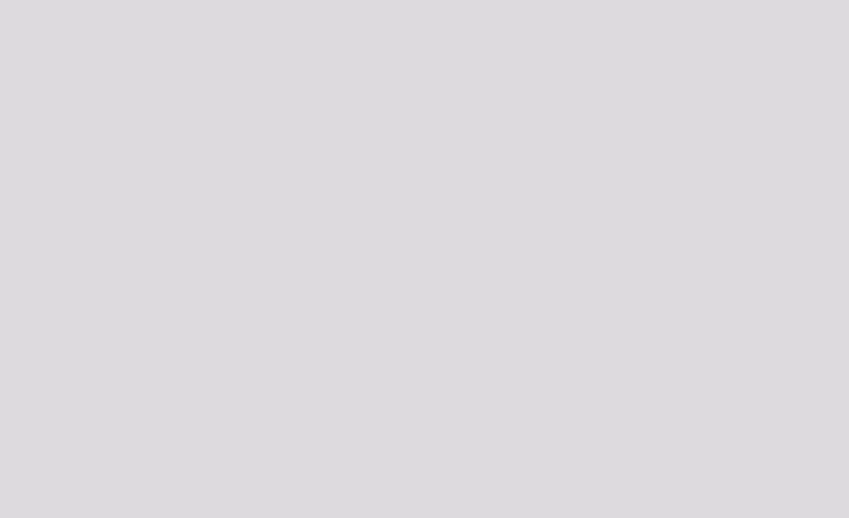
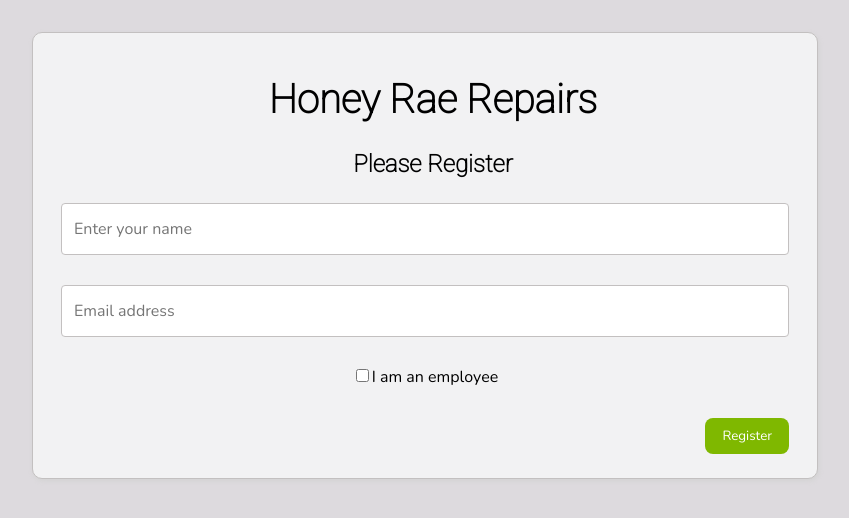
Before and after one commit to EricMartinez007/Honey-Rae-Repairs-React, a React (Vite) app: page /register in a window 1280 px wide. Before the commit this address had no page. Shown: the top 518 px of the page, without its empty margins (215-1064 px from the left). Built offline with nearby package versions, Linux system fonts and the light colour scheme.

Commit message:
Added login/sign-up feature and authentication to app

```diff
--- a/src/App.jsx
+++ b/src/App.jsx
@@ -1,36 +1,26 @@
-import { Outlet, Route, Routes } from "react-router-dom"
+import { Route, Routes } from "react-router-dom"
 import  "./App.css"
-import { CustomerList } from "./components/customers/CustomerList"
-import { EmployeeList } from "./components/employees/EmployeeList"
-import { TicketList } from "./components/tickets/TicketList"
-import { NavBar } from "./components/nav/NavBar"
-import { Welcome } from "./components/welcome/Welcome"
-import { CustomerDetails } from "./components/customers/CustomerDetails"
-import { EmployeeDetails } from "./components/employees/EmployeeDetails"
+import { Login } from "./components/auth/Login"
+import { Register } from "./components/auth/Register"
+import { Authorized } from "./views/Authorized"
+import { ApplicationViews } from "./views/ApplicationViews"
 
 export const App = () => {
   return (
     <Routes>
+      <Route path="/login" element={<Login />} />
+      <Route path="/register" element={<Register />} />
+
       <Route
-        path="/"
+        path="*"
         element={
-          <>
-            <NavBar/>
-            <Outlet/>
-          </>
+          //Checks if the user is authorized first
+          <Authorized>
+            {/* ApplicationViews is the CHILD component of Authorized */}
+            <ApplicationViews/>
+          </Authorized>
         }
-      >
-        <Route index element={<Welcome/>}/>
-        <Route path="tickets" element={<TicketList/>} />
-        <Route path="employees"  >
-          <Route index element={<EmployeeList/>} />
-          <Route path=":employeeId" element={<EmployeeDetails/>} />
-        </Route>
-        <Route path="customers" >
-          <Route index element={<CustomerList/>} />
-          <Route path=":customerId" element={<CustomerDetails/>} /> {/* /customers/:customerId */}
-        </Route>
-      </Route>
+      />
     </Routes>
   )
 }
--- /dev/null
+++ b/src/components/auth/Login.css
@@ -0,0 +1,79 @@
+.container-login {
+  text-align: center;
+}
+
+.container-login > section > a {
+  text-decoration: underline;
+  color: var(--secondary);
+}
+
+.form-login {
+  width: 60%;
+  margin: 2rem auto;
+}
+
+.form-login > h1 {
+  font-size: 2.5rem;
+  text-align: center;
+}
+
+.form-login > h2 {
+  text-align: center;
+  font-size: 1.5rem;
+}
+
+.form-login > fieldset > input[type="email"] {
+  width: 25em;
+}
+
+.login-btn {
+  align-self: flex-end;
+}
+
+.login-btn:focus {
+  box-shadow: none;
+  outline: 2px solid transparent;
+  outline-offset: 2px;
+}
+
+/************* FORM STYLES *************/
+
+form {
+  margin: 3rem 5rem;
+  border: 1px solid var(--outline);
+  border-radius: 10px;
+  padding: 1rem 0rem 0rem 1rem;
+  box-shadow: 1px 2px 5px lightgray;
+  background-color: var(--offWhite);
+}
+
+fieldset {
+  min-width: 0;
+  padding-bottom: 1.5rem;
+  margin: 0;
+  border: 0;
+}
+
+.form-control {
+  height: calc(1.5em + 0.75rem + 2px);
+  padding: 0.375rem 0.75rem;
+  font-size: 1rem;
+  border: 1px solid var(--outline);
+  border-radius: 0.25rem;
+}
+
+.form-group {
+  margin-right: 1rem;
+  display: flex;
+  flex-direction: column;
+}
+
+.form-btn {
+  align-self: flex-end;
+}
+
+.form-btn:focus {
+  box-shadow: none;
+  outline: 2px solid transparent;
+  outline-offset: 2px;
+}
--- /dev/null
+++ b/src/components/auth/Login.jsx
@@ -0,0 +1,65 @@
+import React, { useState } from "react"
+import { Link } from "react-router-dom"
+import { useNavigate } from "react-router-dom"
+import "./Login.css"
+import { getUserByEmail } from "../../services/userService"
+
+export const Login = () => {
+  const [email, set] = useState("hpassfield7@netvibes.com")
+  const navigate = useNavigate()
+
+  const handleLogin = (e) => {
+    e.preventDefault()
+
+    getUserByEmail(email).then((foundUsers) => {
+      if (foundUsers.length === 1) {
+        const user = foundUsers[0]
+        localStorage.setItem(
+          "honey_user",
+          JSON.stringify({
+            id: user.id,
+            isStaff: user.isStaff,
+          })
+        )
+
+        navigate("/")
+      } else {
+        window.alert("Invalid login")
+      }
+    })
+  }
+
+  return (
+    <main className="container-login">
+      <section>
+        <form className="form-login" onSubmit={handleLogin}>
+          <h1>Honey Rae Repairs</h1>
+          <h2>Please sign in</h2>
+          <fieldset>
+            <div className="form-group">
+              <input
+                type="email"
+                value={email}
+                onChange={(evt) => set(evt.target.value)}
+                className="form-control"
+                placeholder="Email address"
+                required
+                autoFocus
+              />
+            </div>
+          </fieldset>
+          <fieldset>
+            <div className="form-group">
+              <button className="login-btn btn-info" type="submit">
+                Sign in
+              </button>
+            </div>
+          </fieldset>
+        </form>
+      </section>
+      <section>
+        <Link to="/register">Not a member yet?</Link>
+      </section>
+    </main>
+  )
+}
--- /dev/null
+++ b/src/components/auth/Register.jsx
@@ -0,0 +1,105 @@
+import { useState } from "react"
+import { useNavigate } from "react-router-dom"
+import "./Login.css"
+import { createUser, getUserByEmail } from "../../services/userService"
+
+export const Register = (props) => {
+  const [customer, setCustomer] = useState({
+    email: "",
+    fullName: "",
+    isStaff: false,
+  })
+  let navigate = useNavigate()
+
+  const registerNewUser = () => {
+    createUser(customer).then((createdUser) => {
+      if (createdUser.hasOwnProperty("id")) {
+        localStorage.setItem(
+          "honey_user",
+          JSON.stringify({
+            id: createdUser.id,
+            staff: createdUser.isStaff,
+          })
+        )
+
+        navigate("/")
+      }
+    })
+  }
+
+  const handleRegister = (e) => {
+    e.preventDefault()
+    getUserByEmail(customer.email).then((response) => {
+      if (response.length > 0) {
+        // Duplicate email. No good.
+        window.alert("Account with that email address already exists")
+      } else {
+        // Good email, create user.
+        registerNewUser()
+      }
+    })
+  }
+
+  const updateCustomer = (evt) => {
+    const copy = { ...customer }
+    copy[evt.target.id] = evt.target.value
+    setCustomer(copy)
+  }
+
+  return (
+    <main style={{ textAlign: "center" }}>
+      <form className="form-login" onSubmit={handleRegister}>
+        <h1>Honey Rae Repairs</h1>
+        <h2>Please Register</h2>
+        <fieldset>
+          <div className="form-group">
+            <input
+              onChange={updateCustomer}
+              type="text"
+              id="fullName"
+              className="form-control"
+              placeholder="Enter your name"
+              required
+              autoFocus
+            />
+          </div>
+        </fieldset>
+        <fieldset>
+          <div className="form-group">
+            <input
+              onChange={updateCustomer}
+              type="email"
+              id="email"
+              className="form-control"
+              placeholder="Email address"
+              required
+            />
+          </div>
+        </fieldset>
+        <fieldset>
+          <div className="form-group">
+            <label>
+              <input
+                onChange={(evt) => {
+                  const copy = { ...customer }
+                  copy.isStaff = evt.target.checked
+                  setCustomer(copy)
+                }}
+                type="checkbox"
+                id="isStaff"
+              />
+              I am an employee{" "}
+            </label>
+          </div>
+        </fieldset>
+        <fieldset>
+          <div className="form-group">
+            <button className="login-btn btn-info" type="submit">
+              Register
+            </button>
+          </div>
+        </fieldset>
+      </form>
+    </main>
+  )
+}
--- a/src/components/tickets/Ticket.css
+++ b/src/components/tickets/Ticket.css
@@ -57,3 +57,8 @@
   .filter-bar {
     display: flex;
   }
+
+  .btn-container {
+  display: flex;
+  justify-content: flex-end;
+}
--- a/src/services/userService.js
+++ b/src/services/userService.js
@@ -5,3 +5,20 @@
 export const getStaffUsers = () => {
     return fetch(`http://localhost:8088/users?isStaff=true`).then(res => res.json())
 }
+
+export const getUserByEmail = (email) => {
+  return fetch(`http://localhost:8088/users?email=${email}`).then((res) =>
+    res.json()
+  )
+}
+
+
+export const createUser = (customer) => {
+  return fetch("http://localhost:8088/users", {
+    method: "POST",
+    headers: {
+      "Content-Type": "application/json",
+    },
+    body: JSON.stringify(customer),
+  }).then((res) => res.json())
+}
--- /dev/null
+++ b/src/views/ApplicationViews.jsx
@@ -0,0 +1,45 @@
+import { Route, Outlet, Routes } from "react-router-dom"
+import { NavBar } from "../components/nav/NavBar"
+import { Welcome } from "../components/welcome/Welcome"
+import { EmployeeDetails } from "../components/employees/EmployeeDetails"
+import { EmployeeList } from "../components/employees/EmployeeList"
+import { TicketList } from "../components/tickets/TicketList"
+import { CustomerList } from "../components/customers/CustomerList"
+import { CustomerDetails } from "../components/customers/CustomerDetails"
+import { useEffect, useState } from "react"
+
+export const ApplicationViews = () => {
+  const [currentUser, setCurrentUser] = useState({})
+
+  useEffect(() => {
+    const localHoneyUser = localStorage.getItem("honey_user")
+    const honeyUserObject = JSON.parse(localHoneyUser)
+
+    setCurrentUser(honeyUserObject)
+  }, [])
+
+  return  (
+    <Routes>
+      <Route
+        path="/"
+        element={
+          <>
+            <NavBar/>
+            <Outlet/>
+          </>
+        }
+      >
+        <Route index element={<Welcome/>}/>
+        <Route path="tickets" element={<TicketList/>} />
+        <Route path="employees"  >
+          <Route index element={<EmployeeList/>} />
+          <Route path=":employeeId" element={<EmployeeDetails/>} />
+        </Route>
+        <Route path="customers" >
+          <Route index element={<CustomerList/>} />
+          <Route path=":customerId" element={<CustomerDetails/>} /> {/* /customers/:customerId */}
+        </Route>
+      </Route>
+    </Routes>
+  )
+}
--- /dev/null
+++ b/src/views/Authorized.jsx
@@ -0,0 +1,17 @@
+import { Navigate, useLocation } from "react-router-dom"
+
+// We can access child components the same way we access props. Child components are passed to our props as a key/value pair where
+// children is the key.
+
+export const Authorized = ({ children }) => {
+  let location = useLocation()
+
+  // Check if user is logged in. If they are, render the CHILD components (in this case, the ApplicationViews component)
+  if (localStorage.getItem("honey_user")) {
+    return children
+  }
+  // If the user is NOT logged in, redirect them to the login page using the Navigate component from react-router-dom
+  else {
+    return <Navigate to={`/login`} state={{ from: location }} replace />
+  }
+}
```
Also changed, not shown: src/components/nav/NavBar.jsx (+19 -0 lines).
